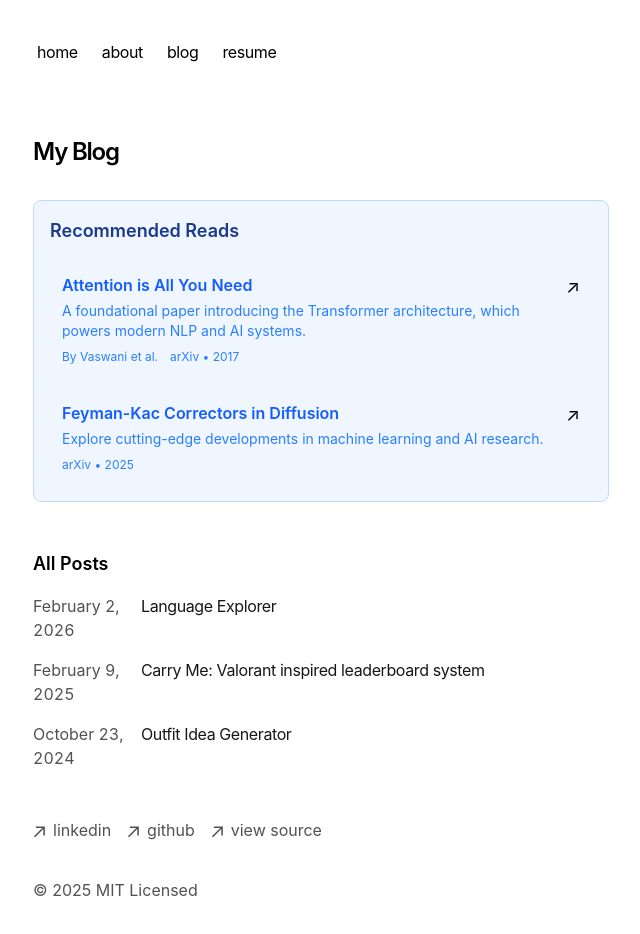
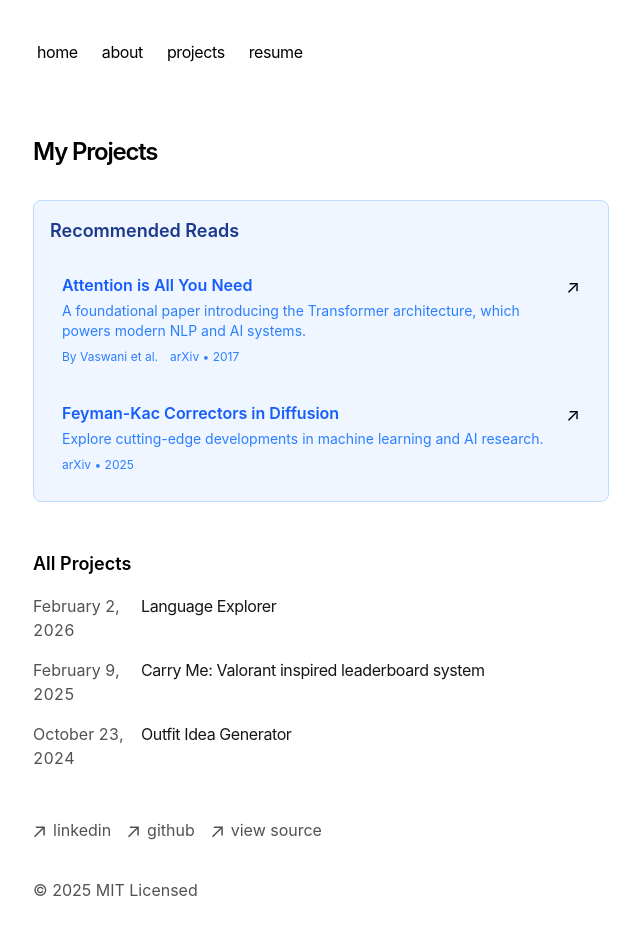
Before and after one commit to woznia93/bw, a Next.js app: page /blog in a window 1280 px wide. Shown: the top 934 px of the page, without its empty margins (319-959 px from the left). Built offline with nearby package versions, Linux system fonts and the light colour scheme.

Commit message:
changed from blog to projects tab

```diff
--- a/src/app/blog/page.tsx
+++ b/src/app/blog/page.tsx
@@ -2,14 +2,14 @@ import Link from 'next/link'
 import { BlogPosts } from '@/components/posts'
 
 export const metadata = {
-  title: 'Blog',
-  description: 'Read my blog.',
+  title: 'Projects',
+  description: 'Read about my projects.',
 }
 
 export default function Page() {
   return (
     <section>
-      <h1 className="font-semibold text-2xl mb-8 tracking-tighter">My Blog</h1>
+      <h1 className="font-semibold text-2xl mb-8 tracking-tighter">My Projects</h1>
 
       <div className="mb-12 p-4 bg-blue-50 dark:bg-blue-950 rounded-lg border border-blue-200 dark:border-blue-800">
         <h2 className="font-semibold text-lg mb-4 text-blue-900 dark:text-blue-100">
@@ -65,7 +65,7 @@ export default function Page() {
         </div>
       </div>
 
-      <h2 className="font-semibold text-lg mb-4">All Posts</h2>
+      <h2 className="font-semibold text-lg mb-4">All Projects</h2>
       <BlogPosts />
     </section>
   )
--- a/src/components/nav.tsx
+++ b/src/components/nav.tsx
@@ -8,7 +8,7 @@ const navItems = {
     name: 'about',
   },
   '/blog': {
-    name: 'blog',
+    name: 'projects',
   },
   '/resume2026.pdf': {
     name: 'resume',
```
